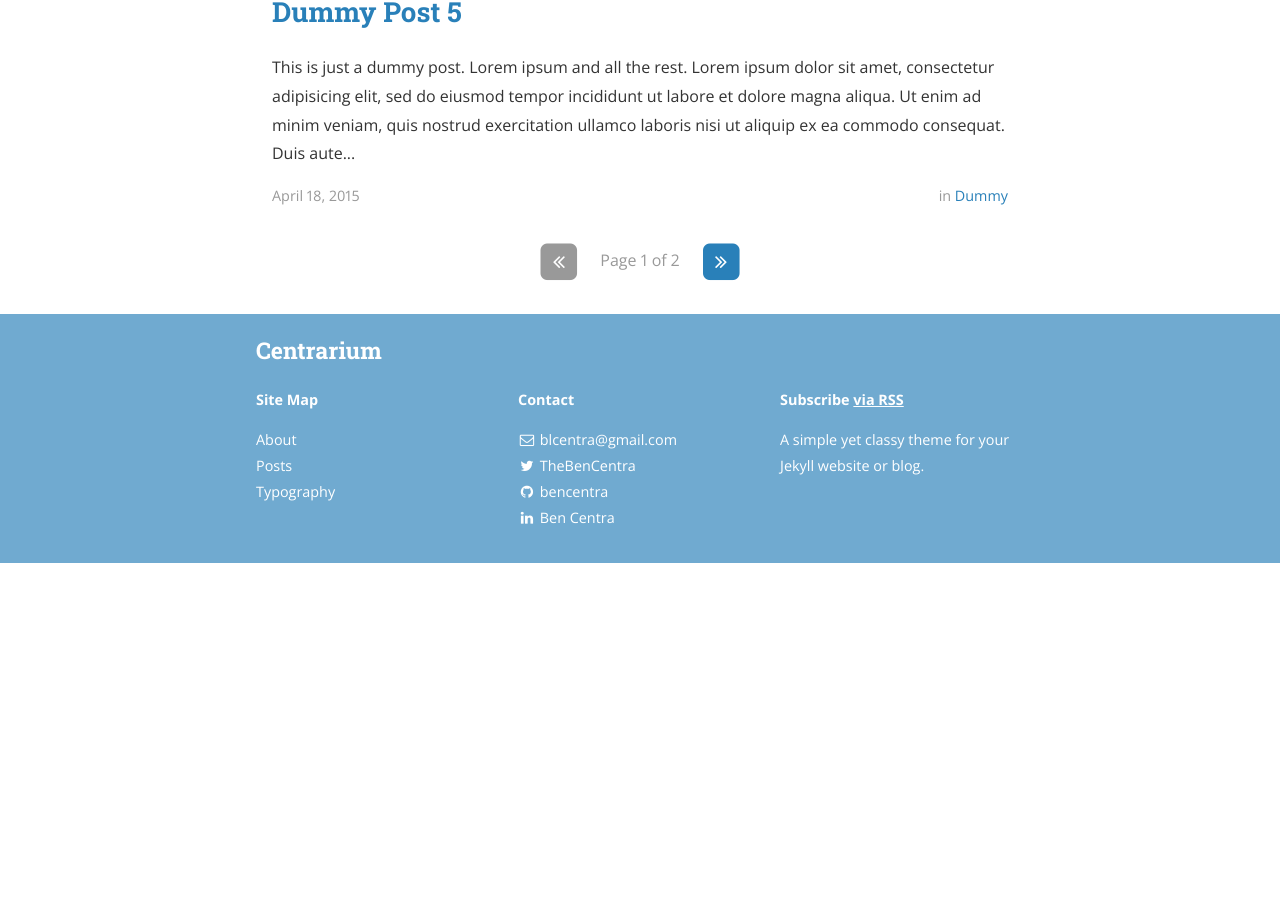
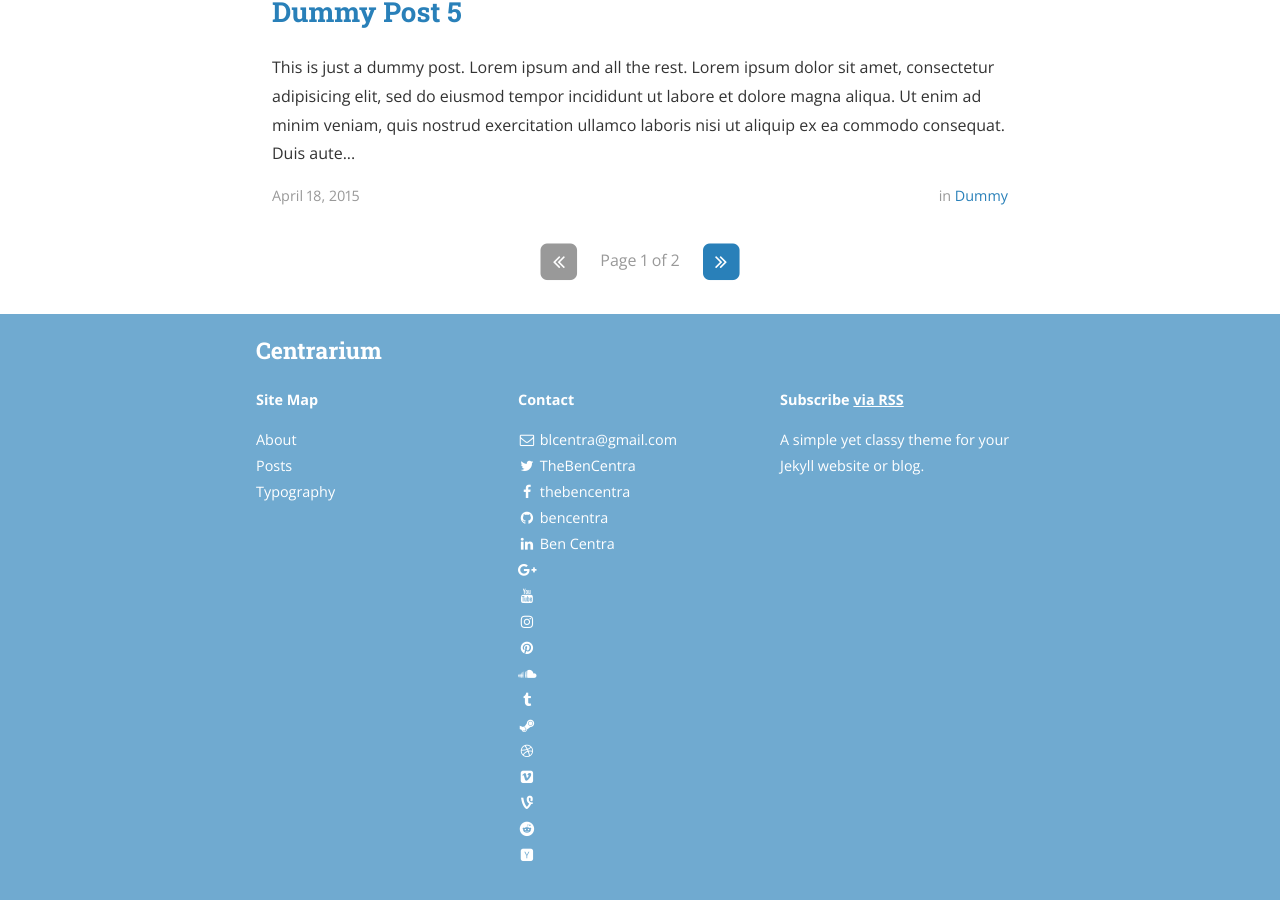
Before and after one commit to bencentra/centrarium, a Jekyll site: the page built from index.html, in a window 1280 px wide and 900 px high, scrolled down 1667 px. Built offline with Jekyll 4.4.1, drawn with Linux system fonts in a browser that asks for light colours; nearby versions of some CDN libraries; the list of posts is cut into pages by our own code; before the commit the page ends 2230 px from its top, so only the background shows below that.

Commit message:
update config.yaml

```diff
--- a/_config.yml
+++ b/_config.yml
@@ -18,8 +18,8 @@
 # Base URL of site (i.e. /blog). It should always start with a slash,
 # and never end with a slash. Set it to a blank value if hosting at the
 # root of your server.
-baseurl: "/centrarium" # the subpath of your site, e.g. /blog/
-url: "http://bencentra.github.io" # the base hostname & protocol for your site
+baseurl: "" # the subpath of your site, e.g. /blog/
+url: "" # the base hostname & protocol for your site
 cover: "/assets/header_image.jpg"
 logo: "/assets/logo.png"
 
@@ -85,7 +85,7 @@
   - name: Facebook
     icon: facebook
     username: thebencentra
-    url:
+    url: ""
     desc: Friend me on Facebook
     share: true
 
@@ -105,85 +105,85 @@
 
   - name: Google+
     icon: google-plus
-    username:
-    url:
+    username: ""
+    url: ""
     desc: Add me to your Circles
     share: true
 
   - name: YouTube
     icon: youtube
-    username:
-    url:
+    username: ""
+    url: ""
     desc: Subscribe on YouTube
     share: false
 
   - name: Instagram
     icon: instagram
-    username:
-    url:
+    username: ""
+    url: ""
     desc: Follow me on Instagram
     share: false
 
   - name: Pinterest
     icon: pinterest
-    username:
-    url:
+    username: ""
+    url: ""
     desc: Follow me on Pinterest
     share: true
 
   - name: SoundCloud
     icon: soundcloud
-    username:
-    url:
+    username: ""
+    url: ""
     desc: Follow me on SoundCloud
     share: false
 
   - name: Tumblr
     icon: tumblr
-    username:
-    url:
+    username: ""
+    url: ""
     desc: Follow me on Tumblr
     share: false
 
   - name: Steam
     icon: steam
-    username:
-    url:
+    username: ""
+    url: ""
     desc: Friend me on Steam
     share: false
 
   - name: Dribbble
     icon: dribbble
-    username:
-    url:
+    username: ""
+    url: ""
     desc: Follow me on Dribble
     share: false
 
   - name: Vimeo
     icon: vimeo-square
-    username:
-    url:
+    username: ""
+    url: ""
     desc: Follow me on Vimeo
     share: false
 
   - name: Vine
     icon: vine
-    username:
-    url:
+    username: ""
+    url: ""
     desc: Follow me on Vine
     share: false
 
   - name: Reddit
     icon: reddit
-    username:
-    url:
+    username: ""
+    url: ""
     desc: Share to Reddit
     share: true
 
   - name: "Hacker News"
     icon: hacker-news
-    username:
-    url:
+    username: ""
+    url: ""
     desc: Share to Hacker News
     share: false
 
```
